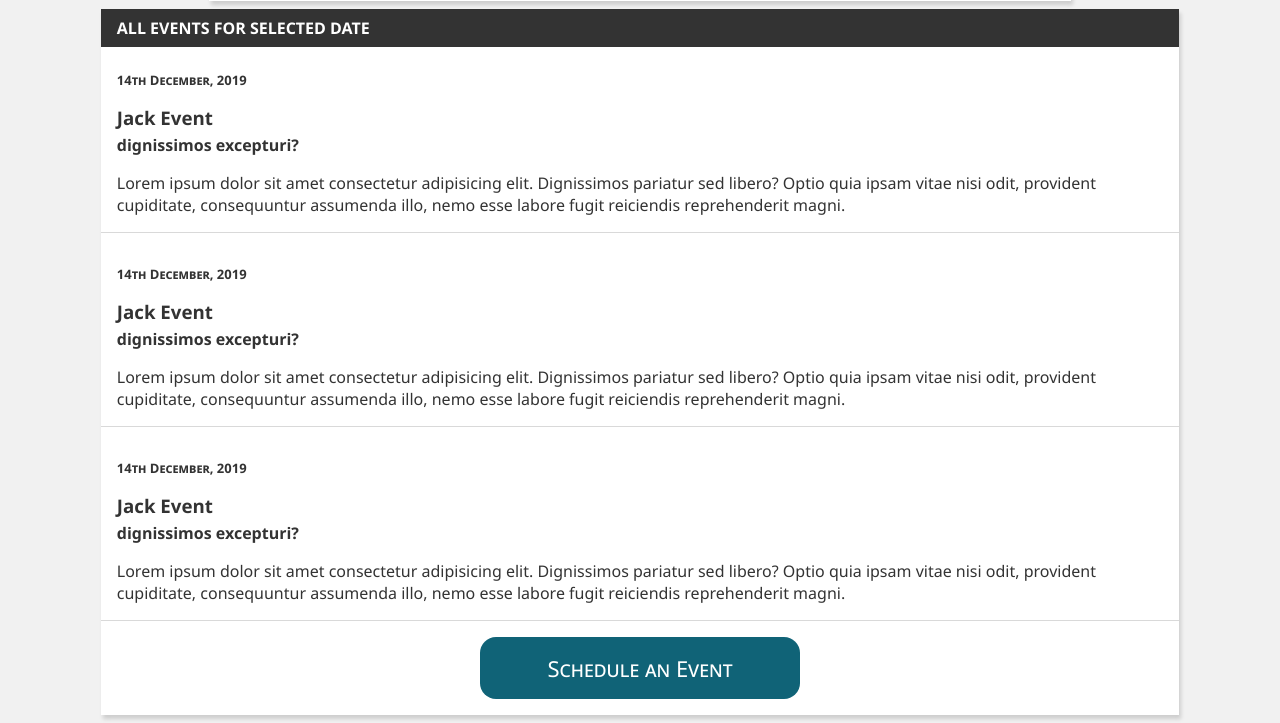
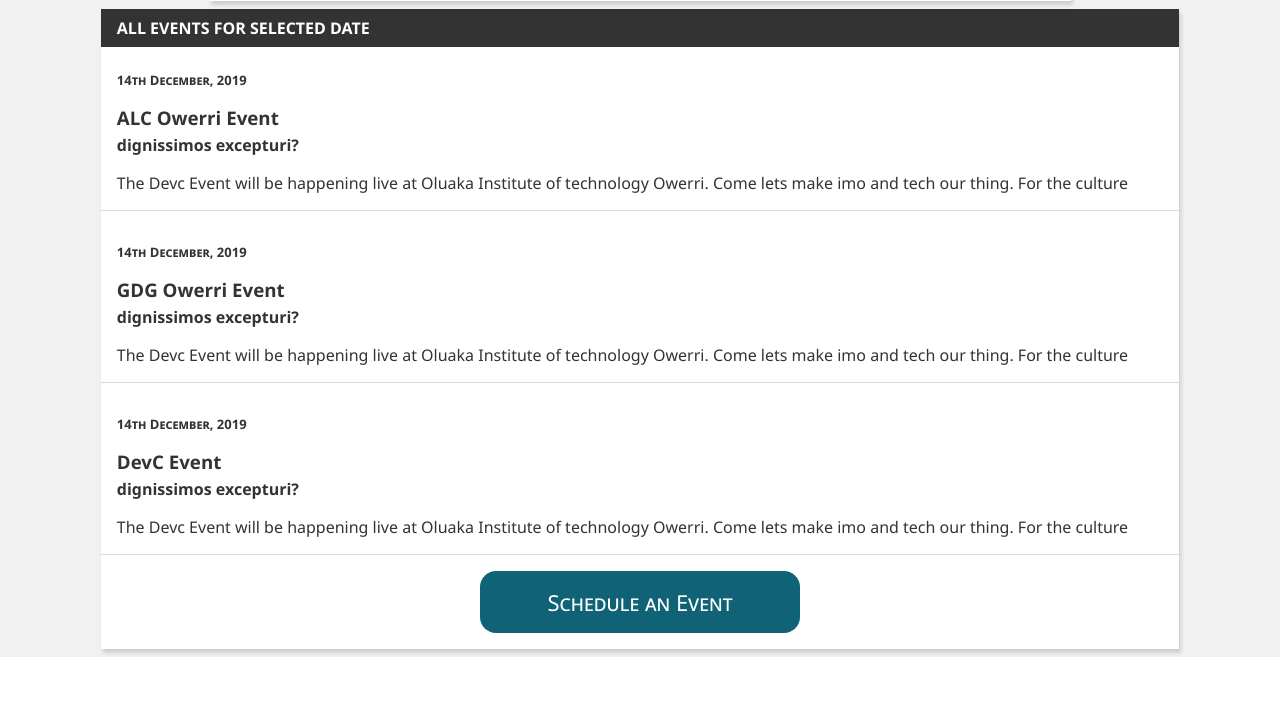
Before and after one commit to claretnnamocha/TEM, a PHP site: page / in a window 1280 px wide. Shown: the part 759-1482 px from the top of the page. After the commit the page ends 1416 px from the top, so only its background shows below. Run offline with PHP 8.4, Linux system fonts and the light colour scheme.

Commit message:
Update index.php

```diff
--- a/index.php
+++ b/index.php
@@ -25,35 +25,34 @@
           <ul class="events">
             <li class="event">
               <div class="event__date">14th December, 2019</div>
-              <h3 class="event__name">Jack Event</h3>
+              <h3 class="event__name">ALC Owerri Event</h3>
               <h4 class="event__title">dignissimos excepturi?</h4>
               <p class="event__desc">
-                Lorem ipsum dolor sit amet consectetur adipisicing elit.
-                Dignissimos pariatur sed libero? Optio quia ipsam vitae nisi
-                odit, provident cupiditate, consequuntur assumenda illo, nemo
-                esse labore fugit reiciendis reprehenderit magni.
+
+               The Devc Event will be happening live at Oluaka
+                Institute of technology Owerri. Come lets make
+                imo and tech our thing. For the culture
               </p>
             </li>
             <li class="event">
               <div class="event__date">14th December, 2019</div>
-              <h3 class="event__name">Jack Event</h3>
+              <h3 class="event__name">GDG Owerri Event</h3>
               <h4 class="event__title">dignissimos excepturi?</h4>
               <p class="event__desc">
-                Lorem ipsum dolor sit amet consectetur adipisicing elit.
-                Dignissimos pariatur sed libero? Optio quia ipsam vitae nisi
-                odit, provident cupiditate, consequuntur assumenda illo, nemo
-                esse labore fugit reiciendis reprehenderit magni.
+
+               The Devc Event will be happening live at Oluaka Institute
+                of technology Owerri. Come lets make imo and tech our thing.
+                For the culture
               </p>
             </li>
             <li class="event">
               <div class="event__date">14th December, 2019</div>
-              <h3 class="event__name">Jack Event</h3>
+              <h3 class="event__name">DevC Event</h3>
               <h4 class="event__title">dignissimos excepturi?</h4>
               <p class="event__desc">
-                Lorem ipsum dolor sit amet consectetur adipisicing elit.
-                Dignissimos pariatur sed libero? Optio quia ipsam vitae nisi
-                odit, provident cupiditate, consequuntur assumenda illo, nemo
-                esse labore fugit reiciendis reprehenderit magni.
+               The Devc Event will be happening live at Oluaka Institute of
+                technology Owerri. Come lets make imo and tech our thing.
+                For the culture
               </p>
             </li>
           </ul>
```
